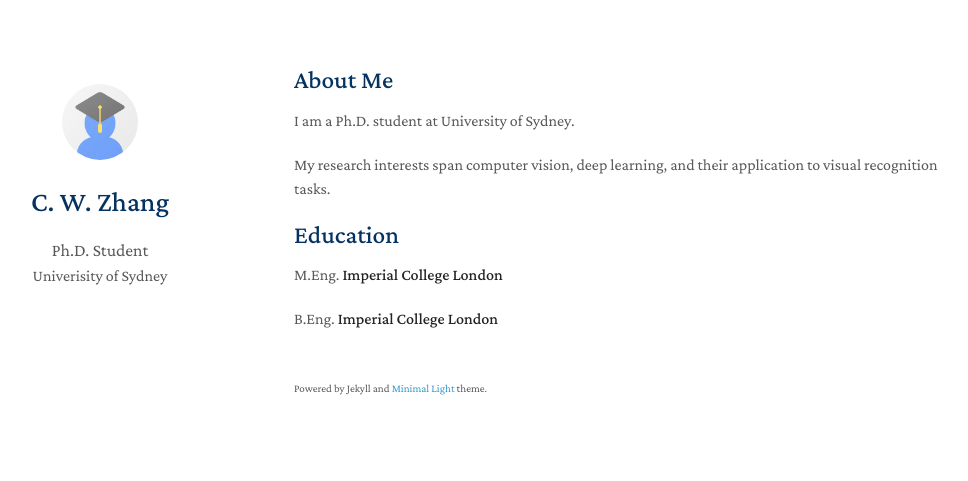
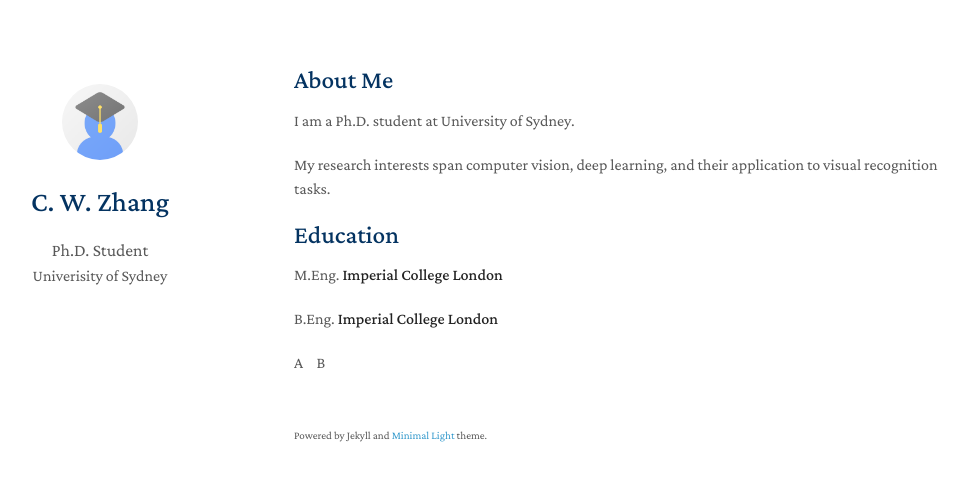
Before and after one commit to charmeleonz/charmeleonz.github.io, a Jekyll site: the page built from index.md, in a window 1280 px wide. Shown: the top 481 px of the page, without its empty margins (176-1144 px from the left). Built offline with Jekyll 4.4.1, drawn with Linux system fonts in a browser that asks for light colours; nearby versions of some CDN libraries; a style sheet for code colours, icons or effects is not loaded; our own code applies the rules of GitHub Pages for plain Markdown files.

Commit message:
Update education.md

```diff
--- a/_includes/education.md
+++ b/_includes/education.md
@@ -3,3 +3,5 @@
 M.Eng. **Imperial College London**
 
 B.Eng. **Imperial College London**
+
+A<sub>&nbsp;</sub> <sub>&nbsp;</sub><sub>&nbsp;</sub> B
```
